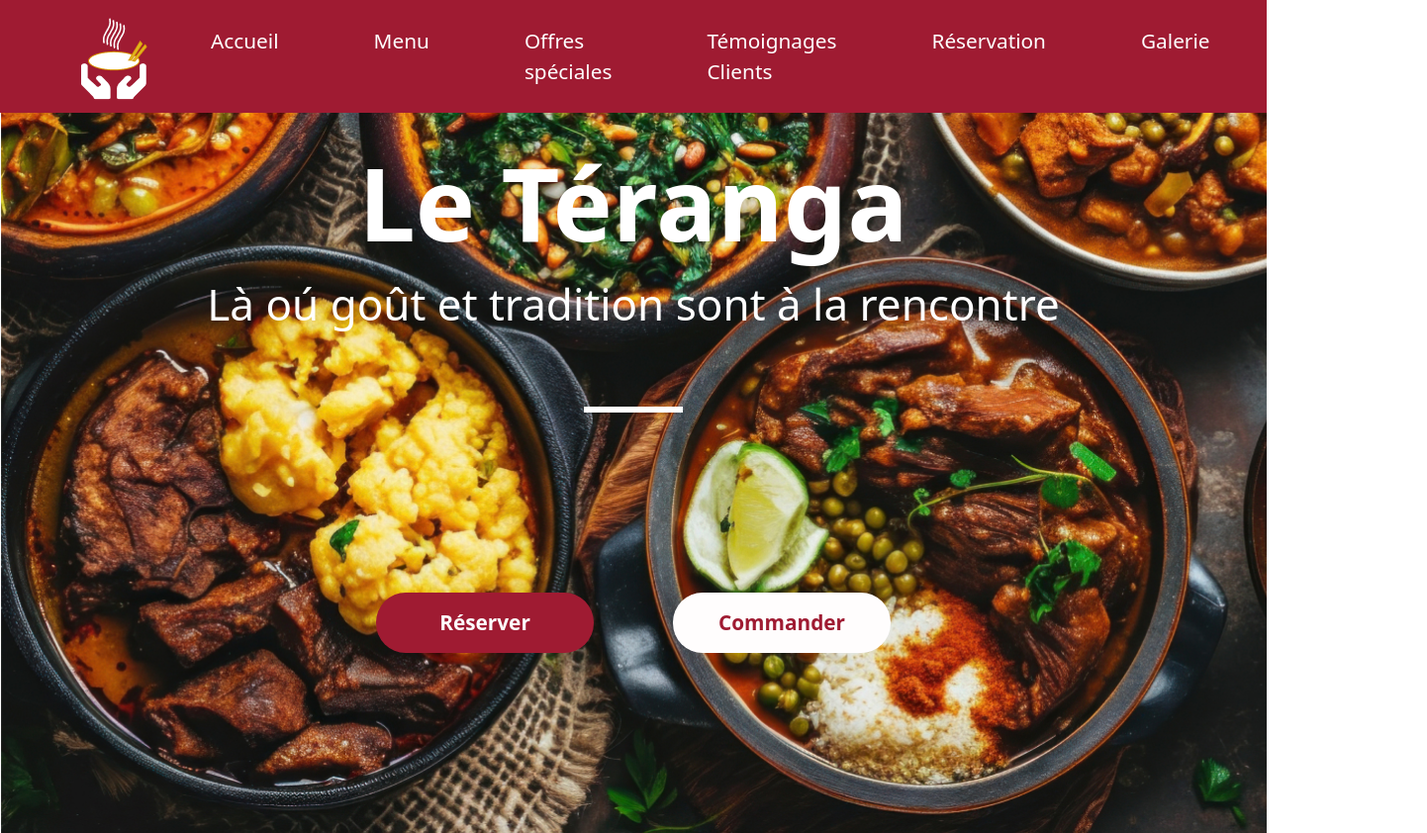
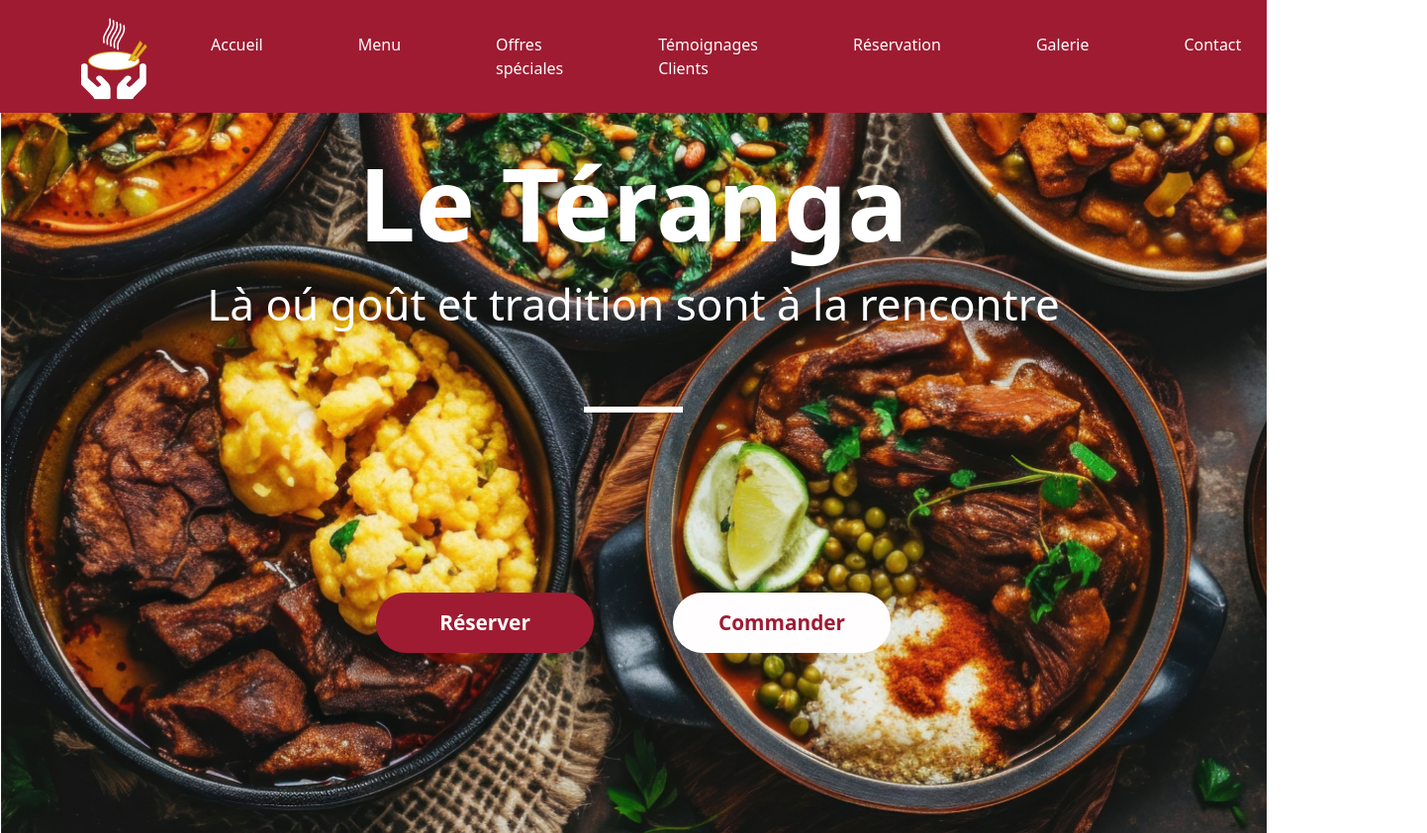
Before and after one commit to Mouhamed-Sow7/le-teranga, a plain HTML site: page index.html in a window 1280 px wide. Shown: the whole page at 99% size, 1442 px wide, since content can reach past the window. Drawn offline with nearby package versions, Linux system fonts and the light colour scheme.

Commit message:
new changes

```diff
--- a/assets/css-files/main.css
+++ b/assets/css-files/main.css
@@ -3,16 +3,23 @@
 }
 .navbar {
   background-color: #9f1b32;
-  width: 100%;
+  /* width: 100%; */
+  /* display: flex; */
 }
 .navbar-nav > li {
   padding: 0 40px;
-  font-size: 1.3rem;
-  margin: 0 auto;
+}
+/* .navbar-brand {
+  position: relative;
+} */
+.logo img {
 }
 .nav-item a {
   color: white;
   font-weight: 400;
+}
+.nav-link {
+  padding: 0 50px;
 }
 
 .box-header-cta {
--- /dev/null
+++ b/assets/css-files/style.css
@@ -0,0 +1,2 @@
+@media screen {
+}
--- a/index.html
+++ b/index.html
@@ -16,8 +16,8 @@
     <nav class="navbar navbar-expand-md">
       <div class="container">
         <a class="navbar-brand" href="#">
-          <img src="assets/img/LOGO-teranga.png" alt=""
-        /></a>
+          <img src="assets/img/LOGO-teranga.png" alt="" />
+        </a>
         <button
           class="navbar-toggler"
           type="button"
@@ -30,7 +30,7 @@
           <span class="navbar-toggler-icon"></span>
         </button>
         <div class="collapse navbar-collapse" id="navbarNav">
-          <ul class="navbar-nav">
+          <ul class="navbar-nav me-auto">
             <li class="nav-item">
               <a class="nav-link" aria-current="page" href="#">Accueil</a>
             </li>
```
